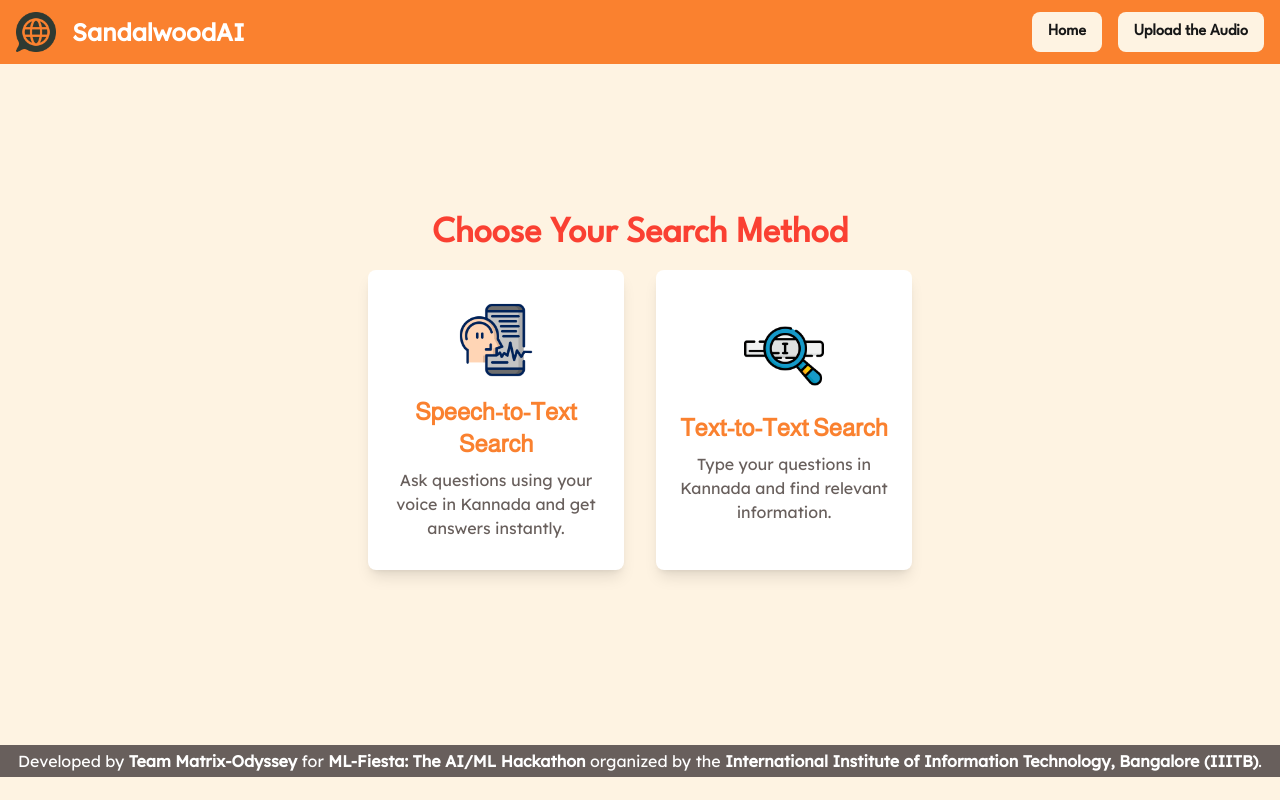
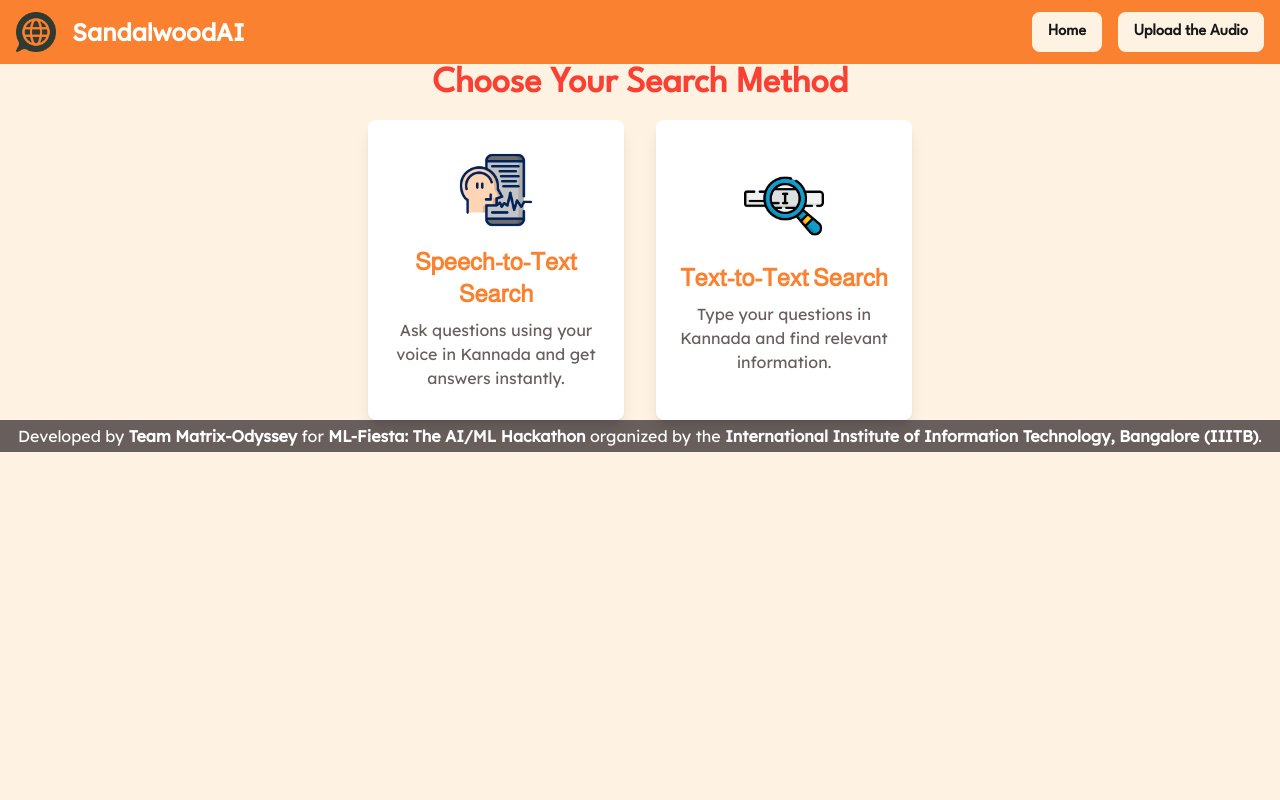
Before and after one commit to fromjyce/SandalwoodASR-Pipeline, a Next.js app in the folder frontend/: page /searchchoice in a window 1280 px wide. Built offline with nearby package versions, Linux system fonts and the light colour scheme.

Commit message:
mod class names

```diff
--- a/frontend/pages/searchchoice.js
+++ b/frontend/pages/searchchoice.js
@@ -12,7 +12,7 @@ const SearchChoice = () => {
         <meta name="description" content="An AI-powered platform for processing and understanding Kannada audio resources on sandalwood cultivation, enabling users to query and explore indigenous knowledge through speech recognition." />
       </Head>
       <Header />
-      <div className='spacer-top'></div>
+      <div className='sc-spacer-top'></div>
       <div className="bg-[#FEF3E2] flex flex-col items-center justify-center">
         <h1 className="text-4xl font-bold sc-title mb-4 league_spartan">Choose Your Search Method</h1>
         <div className="flex flex-col md:flex-row items-center justify-center gap-8">
@@ -40,7 +40,7 @@ const SearchChoice = () => {
           </Link>
         </div>
       </div>
-      <div className='spacer-bottom'></div>
+      <div className='sc-spacer-bottom'></div>
       <Footer />
     </>
   );
```
